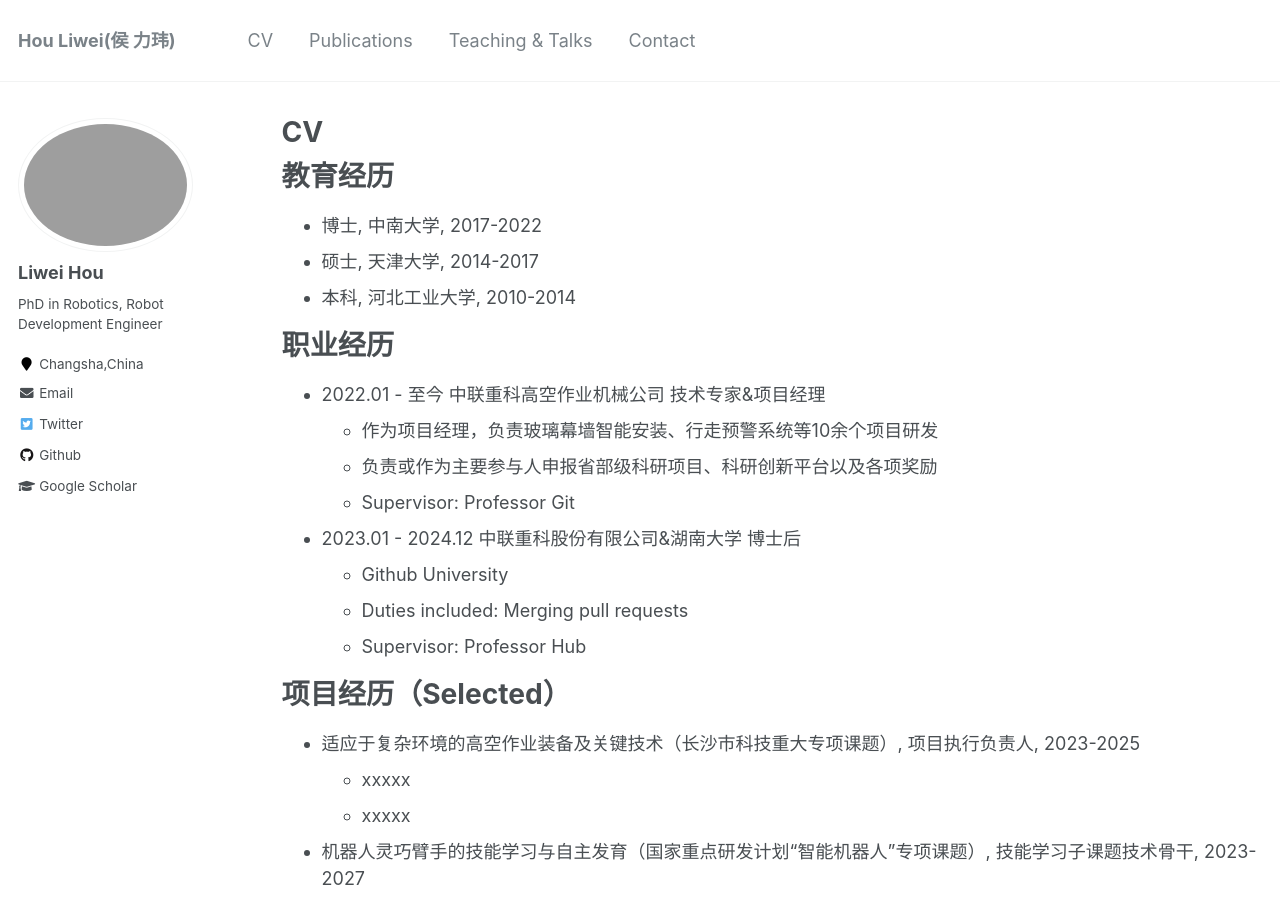
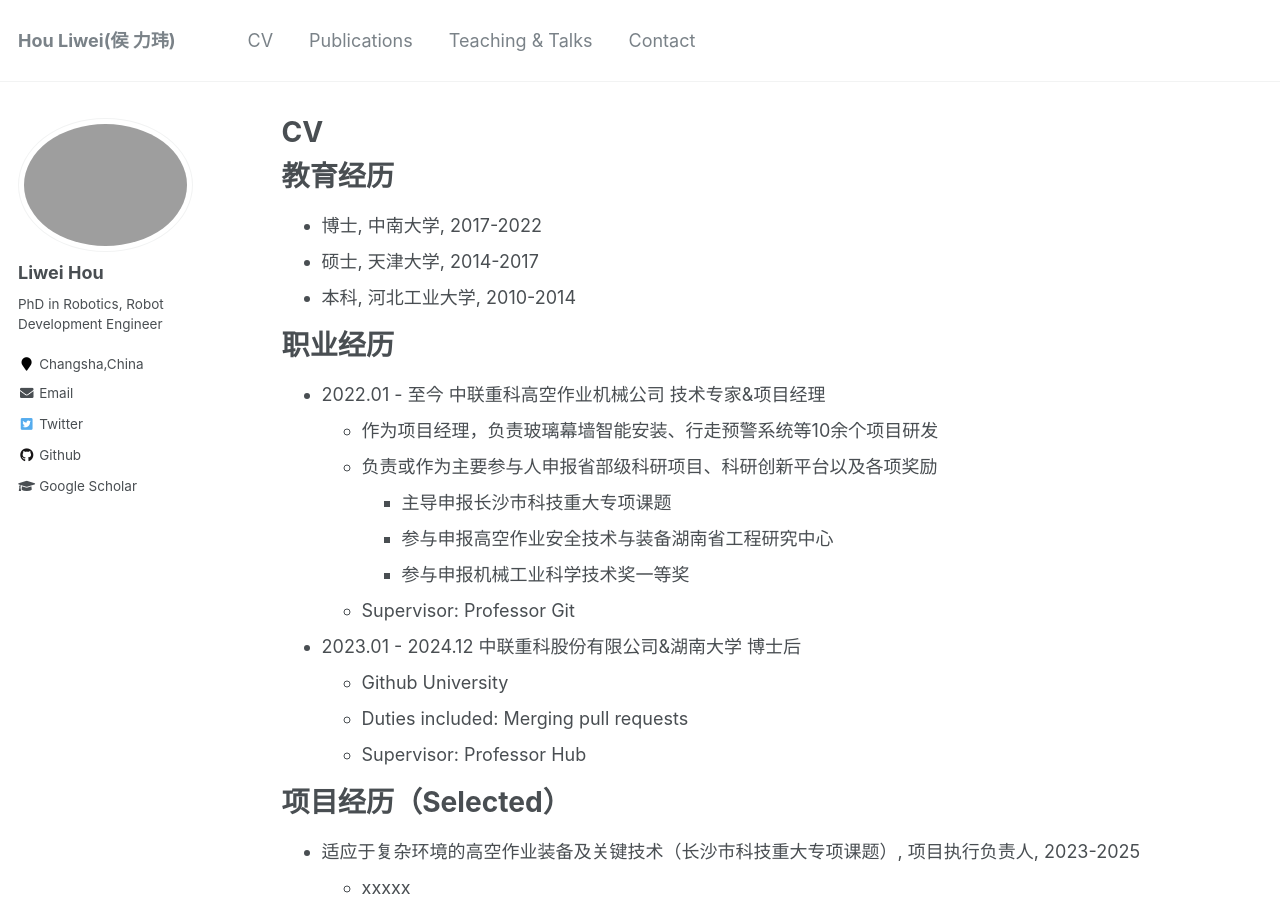
Before and after one commit to LiweiHou/LiweiHou.github.io, a Jekyll site: the page built from _pages/cv.md, in a window 1280 px wide and 900 px high. Built offline with Jekyll 4.4.1, drawn with Linux system fonts in a browser that asks for light colours.

Commit message:
Update cv.md

```diff
--- a/_pages/cv.md
+++ b/_pages/cv.md
@@ -20,6 +20,9 @@ redirect_from:
 * 2022.01 - 至今     中联重科高空作业机械公司      技术专家&项目经理
   * 作为项目经理，负责玻璃幕墙智能安装、行走预警系统等10余个项目研发
   * 负责或作为主要参与人申报省部级科研项目、科研创新平台以及各项奖励
+    * 主导申报长沙市科技重大专项课题
+    * 参与申报高空作业安全技术与装备湖南省工程研究中心
+    * 参与申报机械工业科学技术奖一等奖
   * Supervisor: Professor Git
 
 * 2023.01 - 2024.12   中联重科股份有限公司&湖南大学     博士后
```
